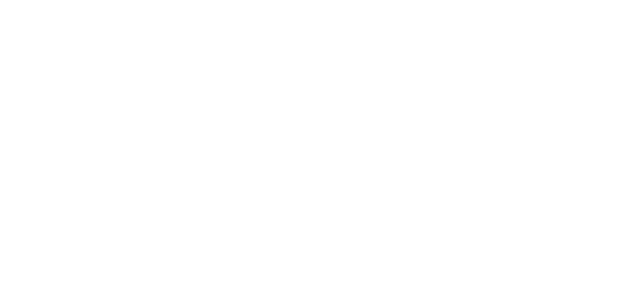
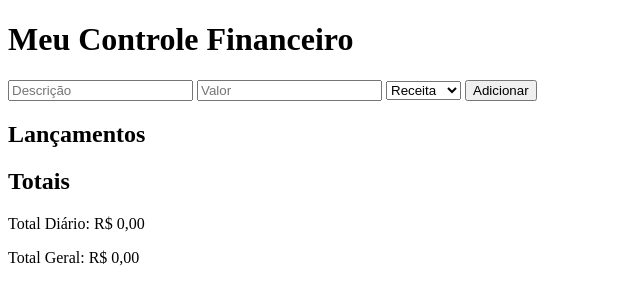
Before and after one commit to huandres-schmidt/controle-financeiro, a plain HTML site: page index.html in a window 1280 px wide. Shown: the whole page, without its empty margins (0-640 px from the left). Drawn offline with Linux system fonts and the light colour scheme.

Commit message:
feat(): Criação da index

```diff
--- a/index.html
+++ b/index.html
@@ -6,6 +6,21 @@
     <title>Controle Financeiro</title>
 </head>
 <body>
+    <h1>Meu Controle Financeiro</h1>
+    <form id="RecordForm">
+        <input type="text" id="Description" placeholder="Descrição" required />
+        <input type="number" id="Value" placeholder="Valor" required />
+        <select id="Type">
+            <option value="Income">Receita</option>
+            <option value="Expense">Despesa</option>
+        </select>
+        <button type="submit">Adicionar</button>
+    </form>
+    <h2>Lançamentos</h2>
+    <ul id="RecordsList"></ul>
 
+    <h2>Totais</h2>
+    <p>Total Diário: <span id="DailySum">R$ 0,00</span></p>
+    <p>Total Geral: <span id="TotalSum">R$ 0,00</span></p>
 </body>
 </html>
```
